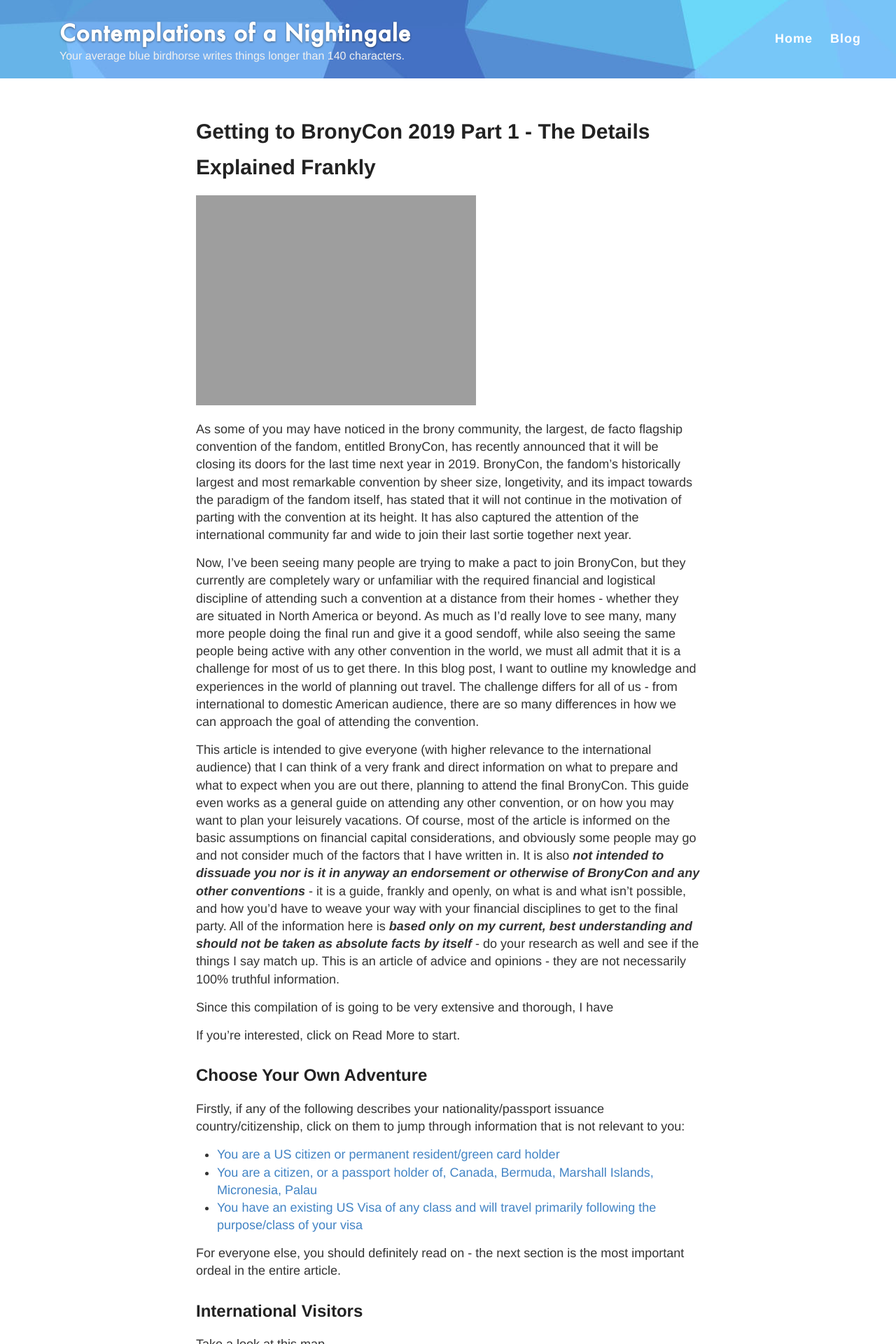
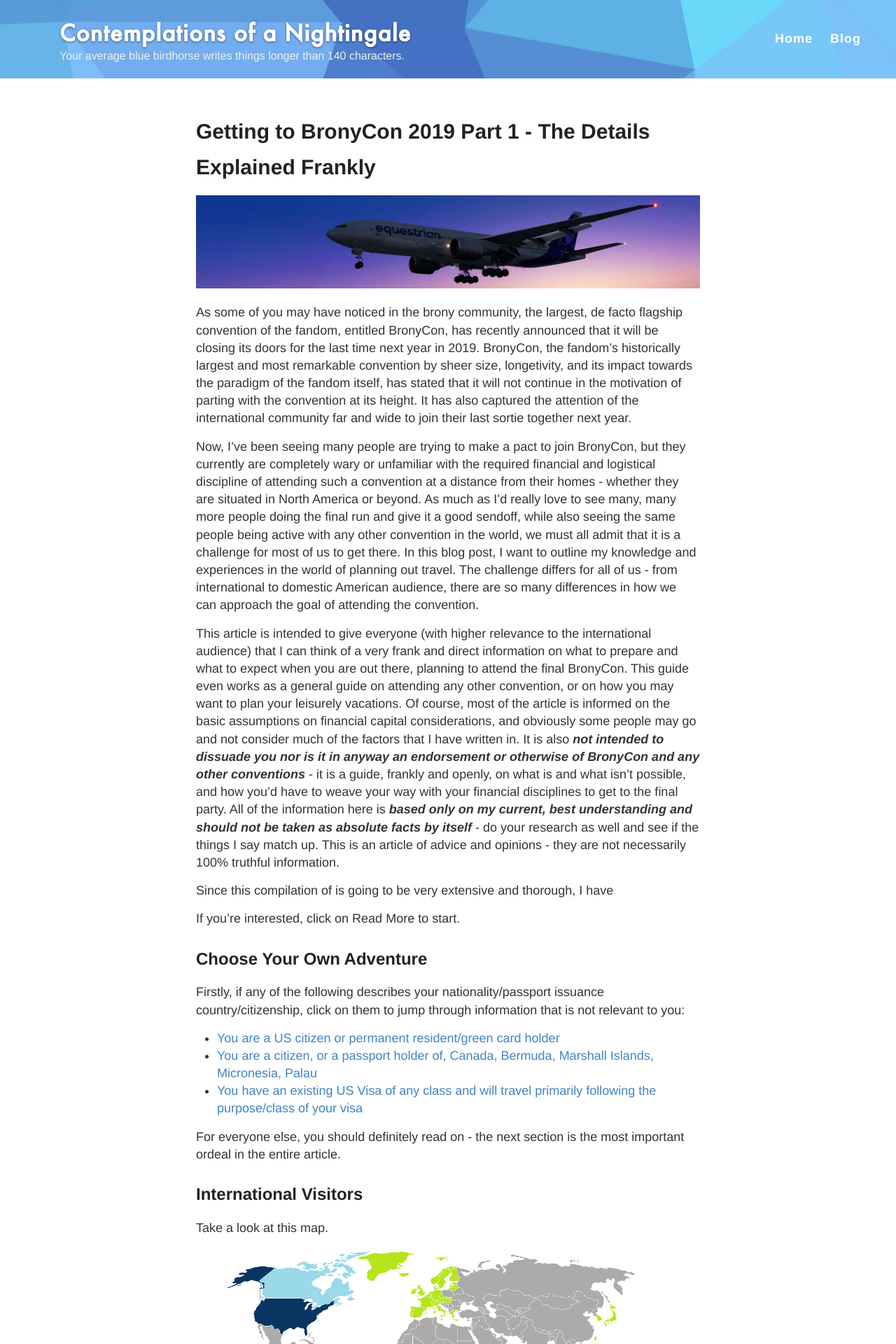
Before and after one commit to nightietime/nightietime, a Jekyll site: the page built from _posts/2018-08-05-Attending-BC19.md, in a window 1280 px wide. Shown: the top 1920 px of the page at 70% size. Built offline with Jekyll 4.4.1, drawn with Linux system fonts in a browser that asks for light colours.

Commit message:
forgot something

```diff
--- a/_posts/2018-08-05-Attending-BC19.md
+++ b/_posts/2018-08-05-Attending-BC19.md
@@ -4,7 +4,7 @@
 ---
 
 
-![Header]({{"/images/header-bc19" | absolute_url}})
+![Header]({{"/images/header-bc19.png" | absolute_url}})
 
 As some of you may have noticed in the brony community, the largest, de facto flagship convention of the fandom, entitled BronyCon, has recently announced that it will be closing its doors for the last time next year in 2019. BronyCon, the fandom's historically largest and most remarkable convention by sheer size, longetivity, and its impact towards the paradigm of the fandom itself, has stated that it will not continue in the motivation of parting with the convention at its height. It has also captured the attention of the international community far and wide to join their last sortie together next year.
 
```
